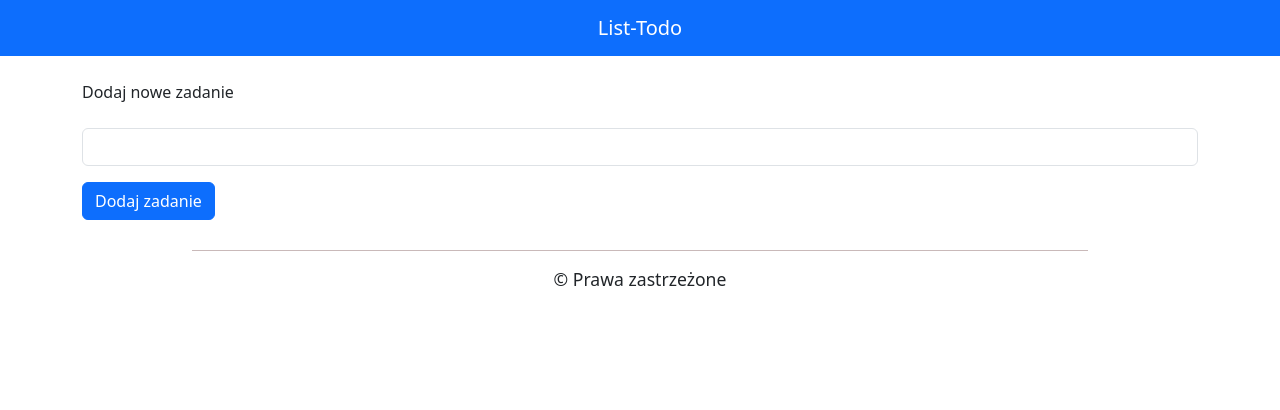
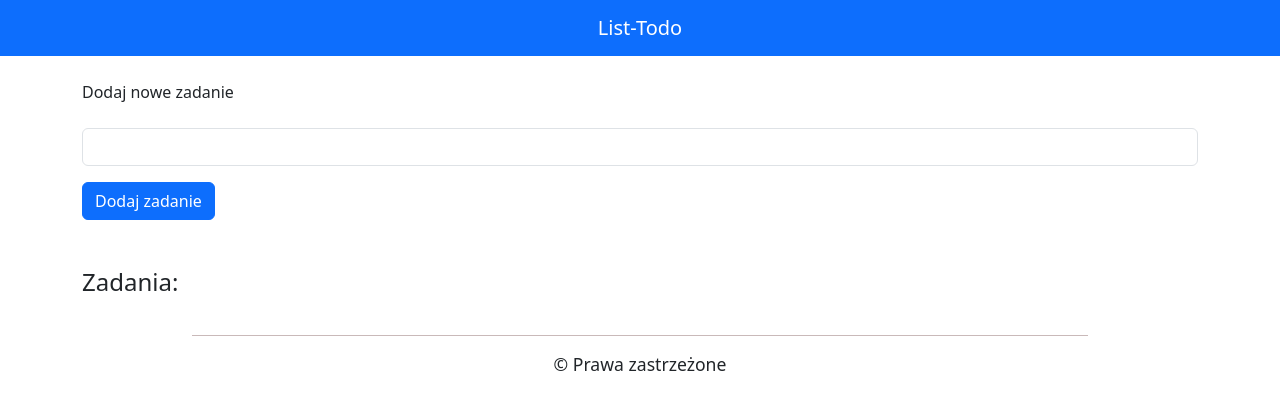
Before and after one commit to krostof/angular-first-app, an Angular app: page / in a window 1280 px wide. Shown: the top 410 px of the page. Built offline with nearby package versions, Linux system fonts and the light colour scheme.

Commit message:
listing tasks

```diff
--- a/src/app/todo-list/todo-list.component.html
+++ b/src/app/todo-list/todo-list.component.html
@@ -1,3 +1,11 @@
 <p class="my-4">Dodaj nowe zadanie</p>
 <input type="text" #name class="form-control" name="todo">
 <button type="button" class="btn btn-primary mt-3" (click)="addTodo(name.value)">Dodaj zadanie</button>
+<div class="mt-5">
+    <h4>Zadania:</h4>
+    <ul class="list-group">
+        <li class="list-group-item" *ngFor="let todo of todos; let i = index">
+            <span class="todo-item">{{i + 1}}.{{todo}}</span>
+        </li>
+    </ul>
+</div>
```
